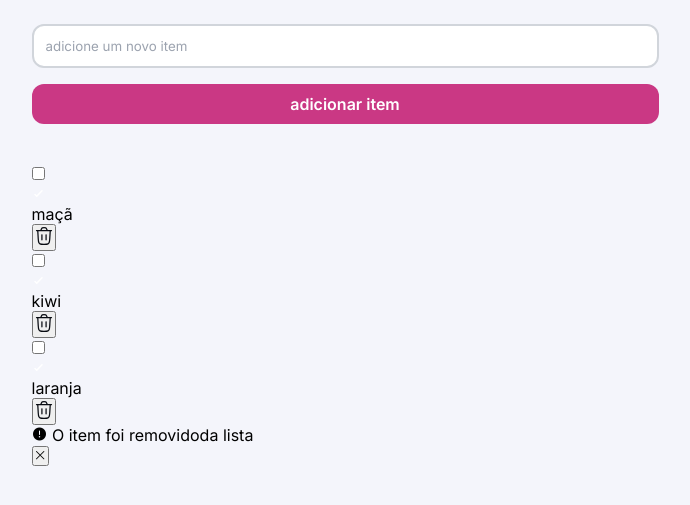
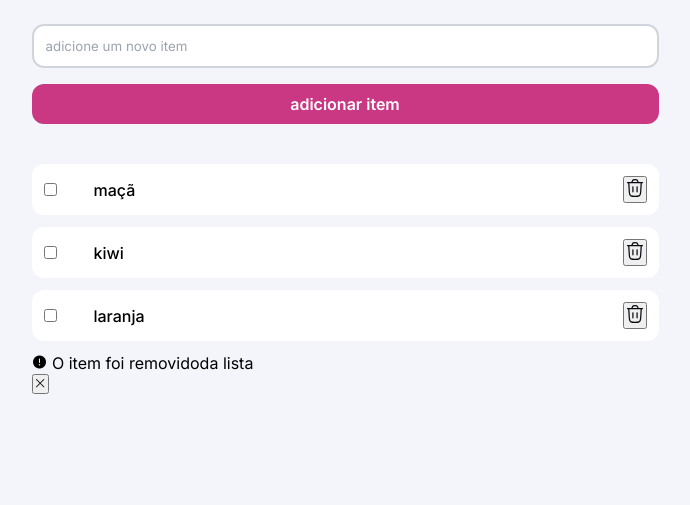
Before and after one commit to rhogerss9/QUICKLIST, a plain HTML site: page assets-20250601T022731Z-1-001/assets/index.html in a window 1280 px wide. Shown: the part 185-690 px from the top of the page, without its empty margins (295-985 px from the left). Drawn offline with nearby package versions, Linux system fonts and the light colour scheme.

Commit message:
inicio das estilizacoes da section.list

```diff
--- a/assets-20250601T022731Z-1-001/assets/index.html
+++ b/assets-20250601T022731Z-1-001/assets/index.html
@@ -38,7 +38,7 @@
         </section>
 
         <section class="list">
-            <div class="list">
+            <div class="item">
                 <div>
                     <input type="checkbox" name="list" id="item-1">
 
@@ -53,7 +53,7 @@
                     <img src="trash-icon.svg" alt="trash-icon">
                 </button>
             </div>
-            <div class="list">
+            <div class="item">
                 <div>
                     <input type="checkbox" name="list" id="item-2">
 
@@ -64,9 +64,10 @@
                     <label for="item-2">kiwi</label>
                 </div>
                 <button>
-                    <img src="trash-icon.svg"trash-icon">
+                    <img src="trash-icon.svg"trash-icon>
                 </button>
-                <div class="list">
+                </div>
+                <div class="item">
                 <div>
                     <input type="checkbox" name="list" id="item-3s">
 
--- a/assets-20250601T022731Z-1-001/assets/style.css
+++ b/assets-20250601T022731Z-1-001/assets/style.css
@@ -106,3 +106,25 @@ main {
         }
     }
 }
+
+.list {
+    .item {
+        background: var(--background-secondary);
+        padding: 1.2rem;
+        margin-bottom: 1.2rem;
+        display: flex;
+        justify-content: space-between;
+        align-items: center;
+        font-size: 1.6rem;
+        line-height: 2,4rem;
+        font-weight: 500;
+        border-radius: 1.2rem;
+        box-shadow: 0 2px 6 =px rgba(8, 11, 18, 0.2);
+
+        div {
+            display: flex;
+            gap: 1.2rem;
+            align-items: center;
+        }
+    }
+}
```
